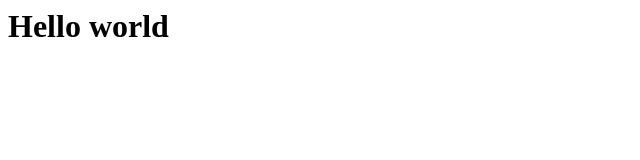
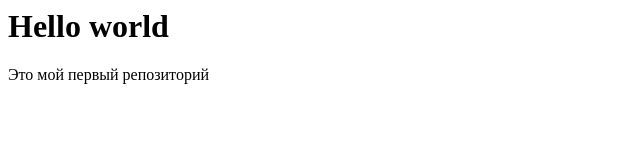
Before and after one commit to imaksimov/first-project, a plain HTML site: page index.html in a window 1280 px wide. Shown: the whole page, without its empty margins (0-640 px from the left). Drawn offline with Linux system fonts and the light colour scheme.

Commit message:
add text

```diff
--- a/index.html
+++ b/index.html
@@ -1 +1,2 @@
 <h1>Hello world</h1>
+<p>Это мой первый репозиторий</p>
```
